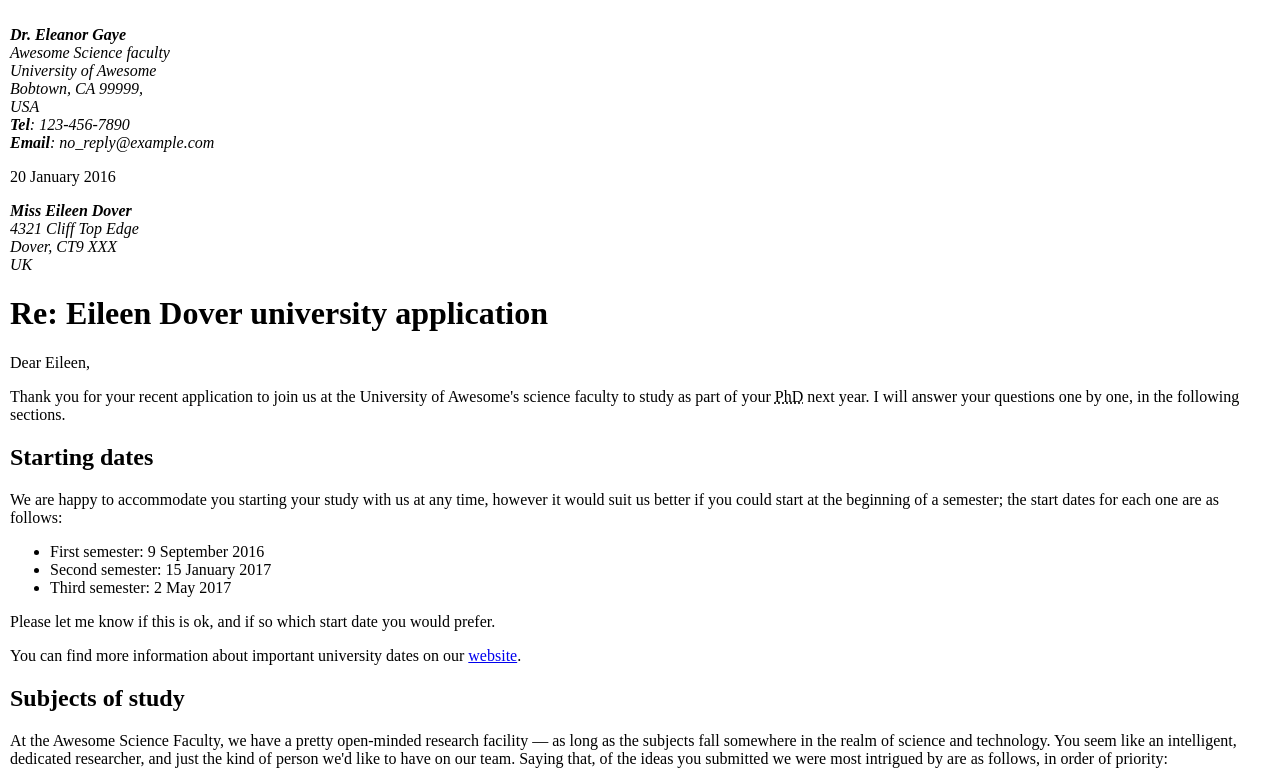
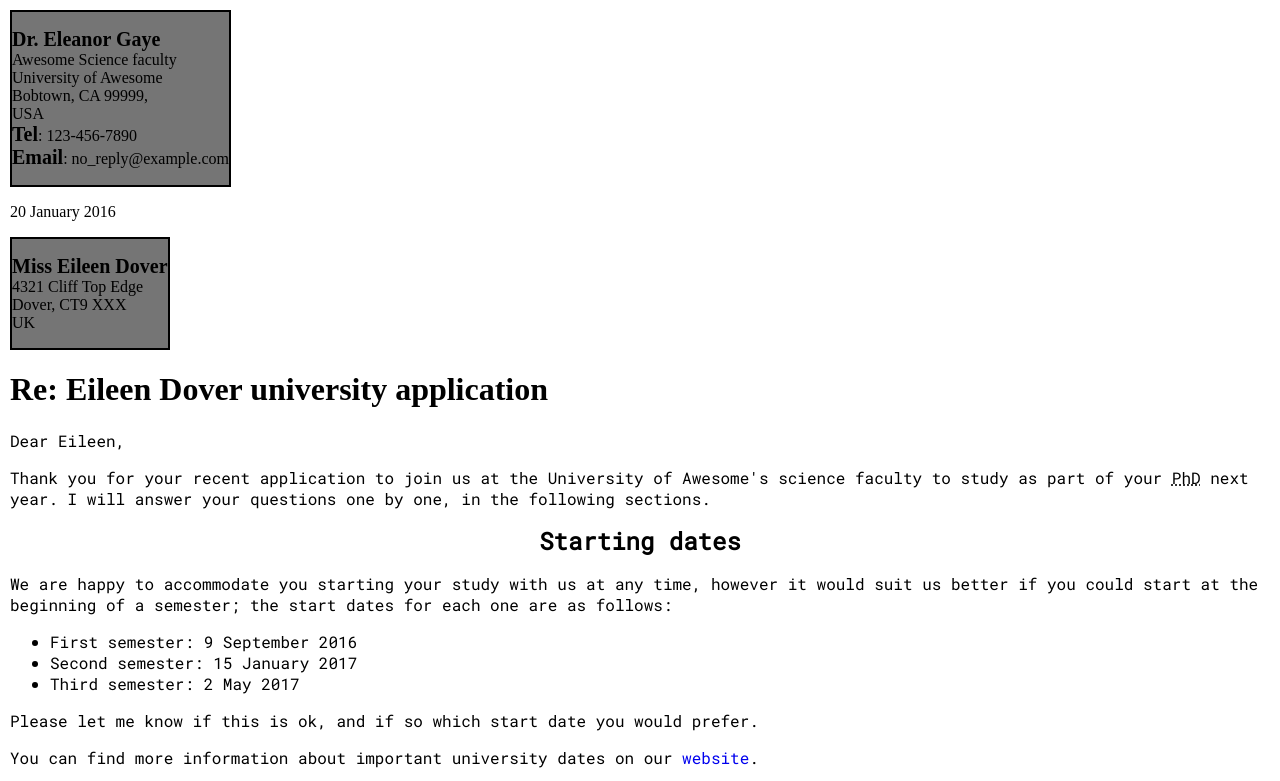
Before and after one commit to MaksymDoremi/AplicationCSS2209, a plain HTML site: page index.html in a window 1280 px wide. Shown: the top 781 px of the page. Drawn offline with Linux system fonts and the light colour scheme.

Commit message:
back-up commit to slave

```diff
--- a/css/style.css
+++ b/css/style.css
@@ -1,5 +1,34 @@
-body{
-	margin: 0;
-	padding: 10px;
-	display: block;
+body {
+    margin: 0;
+    padding: 10px;
+    display: block;
 }
+
+address {
+    background-color: #757575;
+    border: solid black 2px;
+    font-style: normal;
+    display: inline-block;
+}
+
+address strong {
+    font-size: 125%;
+}
+
+main {
+    font-family: 'Roboto Mono', monospace;
+}
+
+main h1,
+main h2 {
+    text-align: center;
+    margin: 0;
+}
+
+main a{
+	text-decoration: none;
+}
+
+main a:visited{
+	color: green;
+}
--- a/index.html
+++ b/index.html
@@ -5,11 +5,13 @@
     <meta charset="utf-8" />
     <meta name="description" content="A simple letter" />
     <link rel="stylesheet" type="text/css" href="css/style.css">
+    <link rel="preconnect" href="https://fonts.googleapis.com">
+    <link rel="preconnect" href="https://fonts.gstatic.com" crossorigin>
+    <link href="https://fonts.googleapis.com/css2?family=Roboto+Mono&display=swap" rel="stylesheet">
     <title>Letter</title>
 </head>
 
 <body>
-
     <!-- Add some background color and borders to addresses -->
     <!-- Make strong elements 25% larger their normal size -->
     <!-- Instead of italics, make text of address elements regular -->
@@ -25,9 +27,7 @@
             <strong>Email</strong>: no_reply@example.com <br />
         </p>
     </address>
-
-  <p><time datetime="2016-01-20">20 January 2016</time></p>
-
+    <p class="date"><time datetime="2016-01-20">20 January 2016</time></p>
     <address>
         <p>
             <strong>Miss Eileen Dover</strong> <br />
@@ -36,7 +36,6 @@
             UK <br />
         </p>
     </address>
-
     <!-- Change font of the main text -->
     <!-- Center headers horizontally -->
     <!-- Remove underlining from links and change color for visited links -->
@@ -44,15 +43,12 @@
     <!-- Index ordered list by roman numerals -->
     <!-- Bonus points for styling definition list so that each <dd> element appears only when hovering over the corresponding <dt> element -->
     <h1>Re: Eileen Dover university application</h1>
-
     <main>
         <p>Dear Eileen,</p>
-
         <p>
             Thank you for your recent application to join us at the University of Awesome's science faculty to study as part of your <abbr title="Philosophy Doctor">PhD</abbr> next year. I will answer your questions one by one, in the following sections.
         </p>
         <h2>Starting dates</h2>
-
         <p>
             We are happy to accommodate you starting your study with us at any time, however it would suit us better if you could start at the beginning of a semester; the start dates for each one are as follows:
             <ul>
@@ -61,14 +57,9 @@
                 <li>Third semester: <time datetime="2017-05-02">2 May 2017</time></li>
             </ul>
         </p>
-
         <p>Please let me know if this is ok, and if so which start date you would prefer.</p>
-
         <p>You can find more information about important university dates on our <a href="#">website</a>.</p>
-
-
         <h2>Subjects of study</h2>
-
         <p>
             At the Awesome Science Faculty, we have a pretty open-minded research facility — as long as the subjects fall somewhere in the realm of science and technology. You seem like an intelligent, dedicated researcher, and just the kind of person we'd like to have on our team. Saying that, of the ideas you submitted we were most intrigued by are as follows, in order of priority:
             <ol>
@@ -77,16 +68,12 @@
                 <li><abbr title="HyperText Markup Language">HTML</abbr> and <abbr title="Cascading StyleSheets">CSS</abbr> constructs for representing musical scores.</li>
             </ol>
         </p>
-
         <p>
             So please can you provide more information on each of these subjects, including how long you'd expect the research to take, required staff and other resources, and anything else you think we'd need to know? Thanks.
         </p>
-
         <h2>Exotic dance moves</h2>
-
         <p>
             Yes, you are right! As part of my post-doctorate work, I did study exotic tribal dances. To answer your question, my favourite dances are as follows, with definitions:
-
             <dl>
                 <dt>Polynesian chicken dance</dt>
                 <dd>
@@ -102,19 +89,16 @@
                 </dd>
             </dl>
         </p>
-
         <p>For more of my research, <a href="https://www.google.com">see my exotic dance research page</a>.</p>
-
         <p>Yours sincerely,</p>
         <p>Dr Eleanor Gaye</p>
     </main>
-
     <footer>
         University of Awesome motto: <cite>"Be awesome to each other."</cite> -- The memoirs of Bill S Preston, <abbr title="Esquire">Esq</abbr>
     </footer>
 </body>
+
 </html>
-
 <!-- BONUS AREA -->
 <!-- Create a css rule for targeting only external links. Differentiate such links from the other links  -->
 <!-- Create a css rule for targeting first line of the first paragraph after each heading. Differentiate such targeted (pseudo)elements -->
```
Lines whose indentation alone changed are shown as unchanged.
